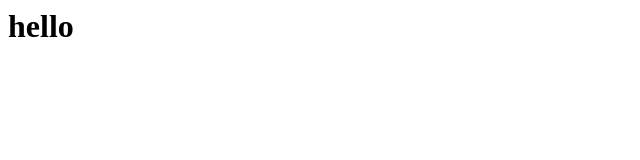
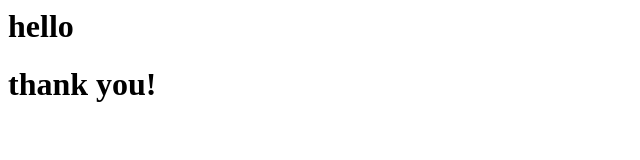
Before and after one commit to RachanaN123/first, a plain HTML site: page index.html in a window 1280 px wide. Shown: the whole page, without its empty margins (0-640 px from the left). Drawn offline with Linux system fonts and the light colour scheme.

Commit message:
Update index.html

```diff
--- a/index.html
+++ b/index.html
@@ -1,3 +1,4 @@
 <html>
 <h1>hello</h1>
+  <h1>thank you!</h1>
 </html>
```
